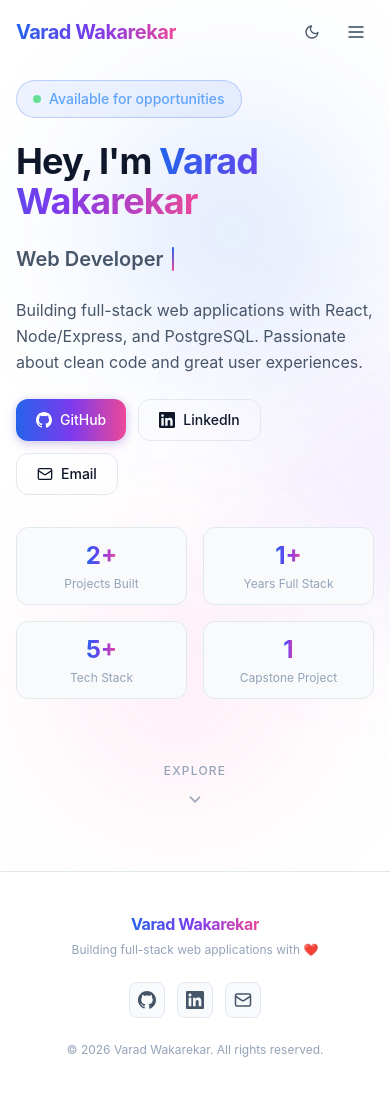
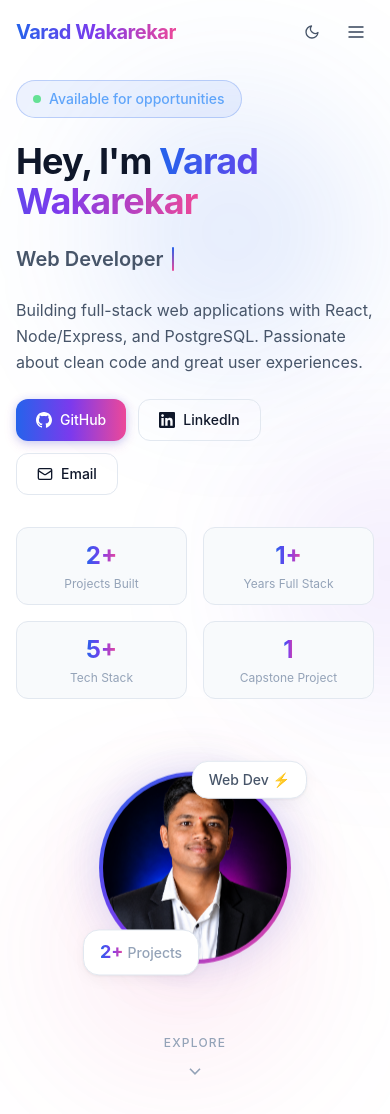
Before and after one commit to Varad-codex/varad-portfolio, a Next.js app: page / in a window 390 px wide. Shown: the top 1114 px of the page. Built offline with nearby package versions, Linux system fonts and the light colour scheme; no server answers.

Commit message:
Fix mobile profile image

```diff
--- a/components/Hero.tsx
+++ b/components/Hero.tsx
@@ -362,14 +362,14 @@ export function Hero() {
               delay: 0.3,
               ease: [0.21, 1.11, 0.81, 0.99],
             }}
-            className="hidden lg:flex items-center justify-center"
+            className="flex items-center justify-center mt-8 lg:mt-0"
           >
             <div className="relative animate-float">
 
               {/* Gradient Ring */}
 
               <div
-                className="w-72 h-72 rounded-full p-1 relative"
+                className="w-48 h-48 sm:w-56 sm:h-56 lg:w-72 lg:h-72 rounded-full p-1 relative"
                 style={{
                   background:
                     'linear-gradient(135deg, #2563eb, #7c3aed, #ec4899)',
```
